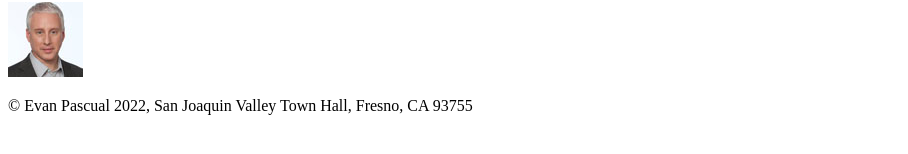
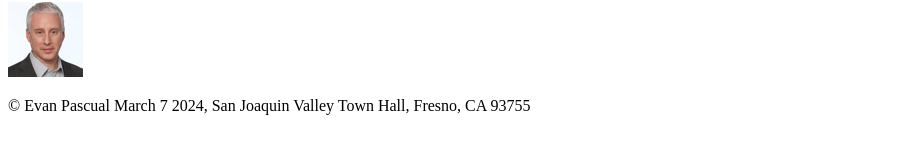
Before and after one commit to elp999/A05, a plain HTML site: page index.html in a window 1280 px wide. Shown: the part 620-774 px from the top of the page, without its empty margins (0-908 px from the left). Drawn offline with Linux system fonts and the light colour scheme.

Commit message:
Update index.html

```diff
--- a/index.html
+++ b/index.html
@@ -39,7 +39,7 @@
 
 	</main>
 	<footer>
-		<p>&copy Evan Pascual 2022, San Joaquin Valley Town Hall, Fresno, CA 93755</p>
+		<p>&copy Evan Pascual March 7 2024, San Joaquin Valley Town Hall, Fresno, CA 93755</p>
 	</footer>
 </body>
 </html>
```
